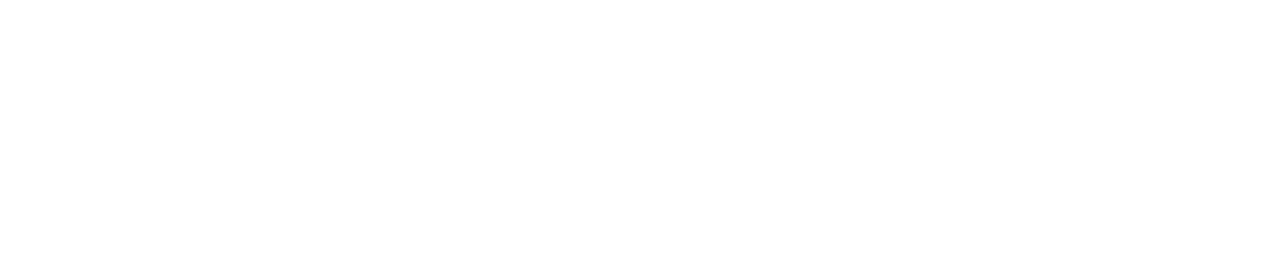
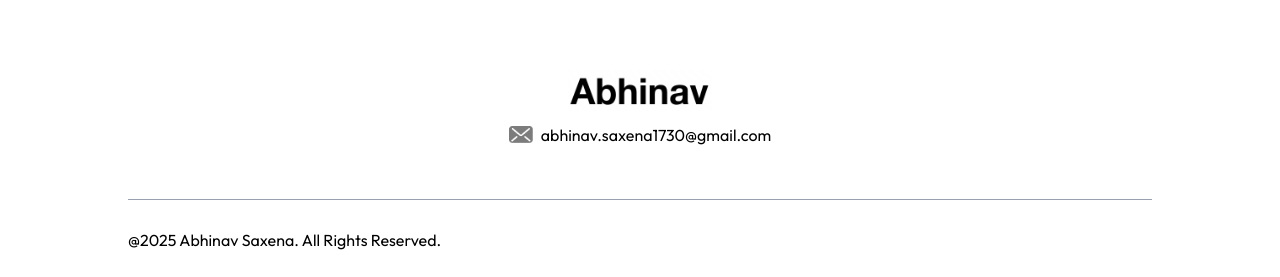
Before and after one commit to Abhinav1730/Personal-Portfolio, a Next.js app: page / in a window 1280 px wide. Shown: the part 5232-5509 px from the top of the page. Before the commit the page ends 5222 px from the top, so only its background shows below. Built offline with nearby package versions, Linux system fonts and the light colour scheme; a web font is replaced by a local one.

Commit message:
Creating Footer

```diff
--- a/app/page.js
+++ b/app/page.js
@@ -1,6 +1,7 @@
 "use client";
 import About from "@/components/About";
 import Contact from "@/components/Contact";
+import Footer from "@/components/Footer";
 import Header from "@/components/Header";
 import Navbar from "@/components/Navbar";
 import Projects from "@/components/Projects";
@@ -15,6 +16,7 @@
       <Services/>
       <Projects/>
       <Contact/>
+      <Footer/>
     </>
   );
 }
--- /dev/null
+++ b/components/Footer.jsx
@@ -0,0 +1,23 @@
+import { assets } from "@/assets/assets";
+import Image from "next/image";
+import React from "react";
+
+const Footer = () => {
+  return (
+    <div className="mt-20">
+      <div className="text-center">
+        <Image src={assets.logo} alt="" className="w-36 mx-auto mb-2" />
+        <div className="flex w-max items-center gap-2 mx-auto">
+          <Image src={assets.mail_icon} alt="" className="w-6" />
+          abhinav.saxena1730@gmail.com
+        </div>
+      </div>
+
+      <div className="text-center sm:flex items-center justify-between border-t border-gray-400 mx-[10%] mt-12 py-6">
+        <p>@2025 Abhinav Saxena. All Rights Reserved.</p>
+      </div>
+    </div>
+  );
+};
+
+export default Footer;
```
